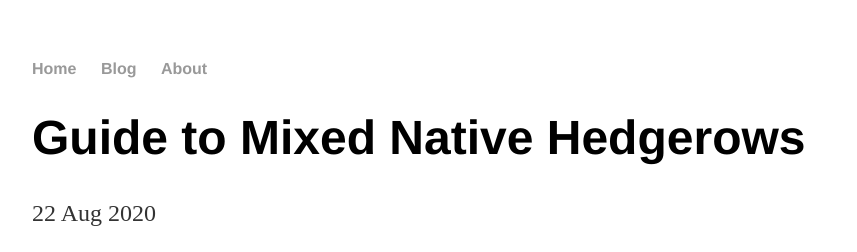
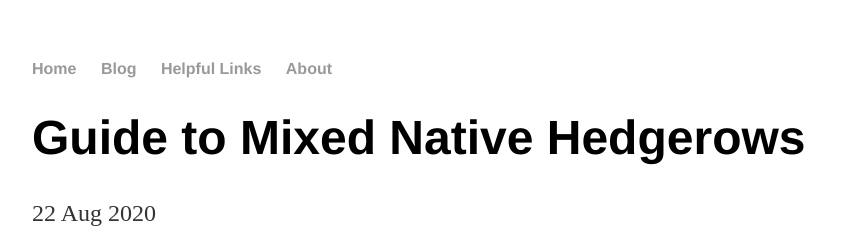
Before and after one commit to Quixoty/ORIG, a Jekyll site: the page built from _posts/2020-08-22-Guide to Mixed Native Hedgerows.md, in a window 1280 px wide. Shown: the top 252 px of the page, without its empty margins (160-1017 px from the left). Built offline with Jekyll 4.4.1, drawn with Linux system fonts in a browser that asks for light colours.

Commit message:
Update default.html

```diff
--- a/_layouts/default.html
+++ b/_layouts/default.html
@@ -10,6 +10,7 @@
 	    		<ul>
 	        		<li><a href="/">Home</a></li>
 	        		<li><a href="/blog">Blog</a></li>
+	        		<li><a href="/blog">Helpful Links</a></li>
 				<li><a href="/about">About</a></li>
 	    		</ul>
 			</nav>
```
